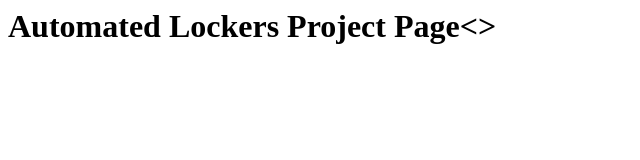
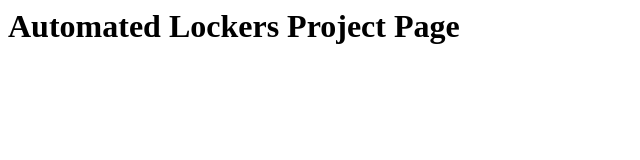
Before and after one commit to euphobyte/lockers, a plain HTML site: page index.html in a window 1280 px wide. Shown: the full height of the page, 0-640 px from the left. Drawn offline with Linux system fonts and the light colour scheme.

Commit message:
Update index.html

```diff
--- a/index.html
+++ b/index.html
@@ -1 +1 @@
-<h1>Automated Lockers Project Page<>
+<h1>Automated Lockers Project Page</h1>
```
